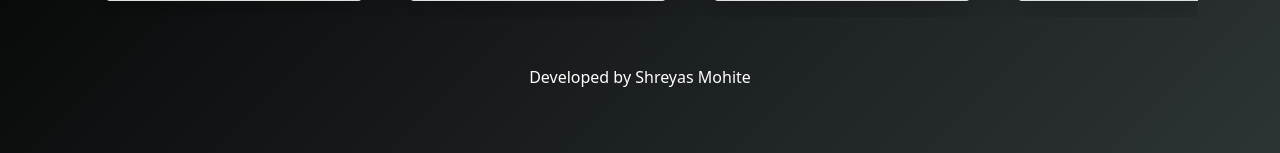
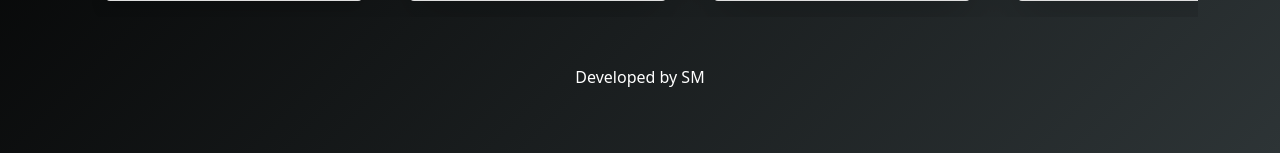
Before and after one commit to Geeks-Vegeta/hitomi-Scraper, a Flask app: page / in a window 1280 px wide. Shown: the part 972-1125 px from the top of the page. Run offline with Flask 2, Linux system fonts and the light colour scheme; some libraries are stand-ins or nearby versions; some web fonts are replaced.

Commit message:
developed by named changed

```diff
--- a/templates/home.html
+++ b/templates/home.html
@@ -85,7 +85,7 @@
             </div>
         </div>
         <div class="footer mt-5">
-            <p class="text-white text-center">Developed by Shreyas Mohite</p>
+            <p class="text-white text-center">Developed by SM</p>
         </div>
     </div>
 
```
